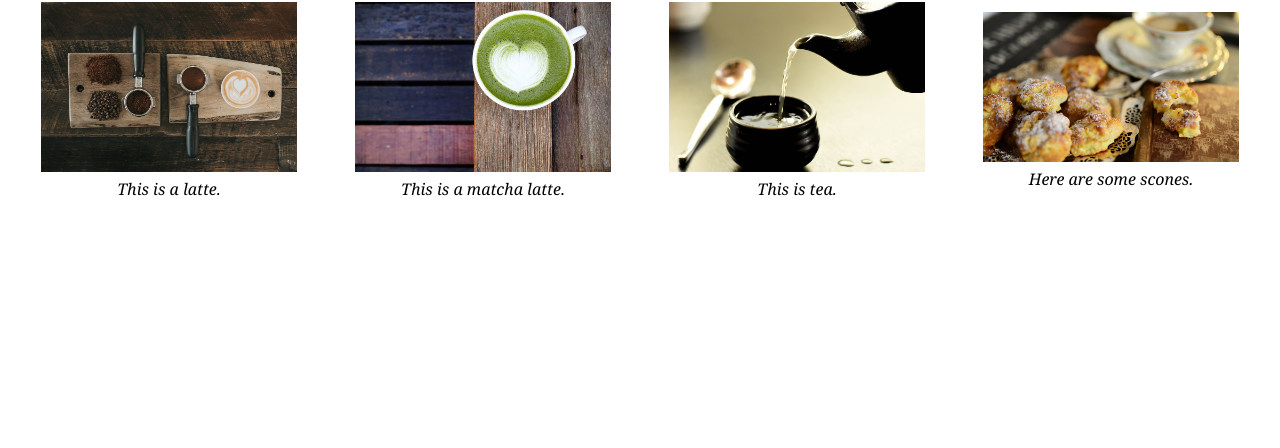
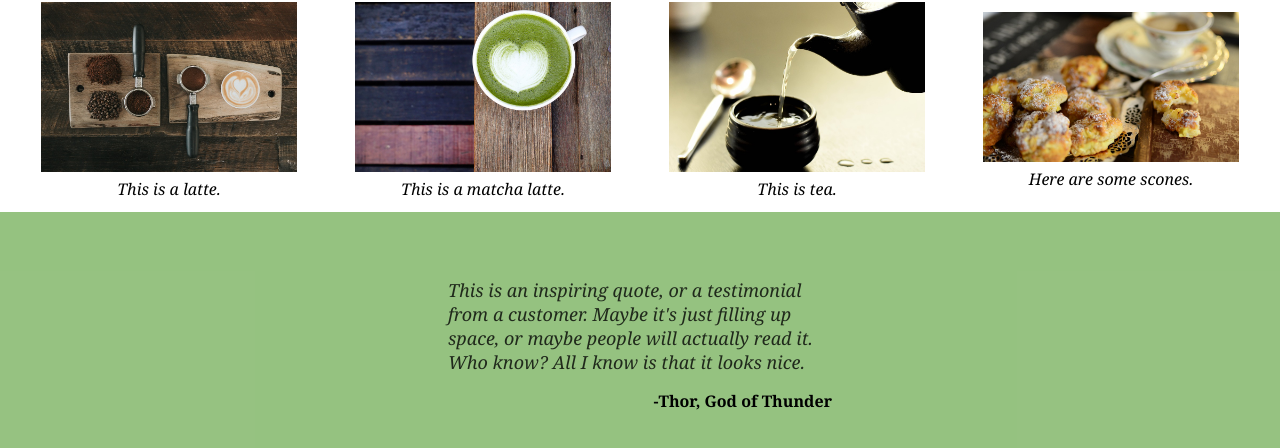
Before and after one commit to cifellir/odin-landing-page, a plain HTML site: page index.html in a window 1280 px wide. Shown: the part 492-940 px from the top of the page. Before the commit the page ends 800 px from the top, so only its background shows below. Drawn offline with Linux system fonts and the light colour scheme.

Commit message:
modify index.html and styles.css

```diff
--- a/index.html
+++ b/index.html
@@ -51,8 +51,16 @@
             <span class="caption">Here are some scones.</span>
         </div>
     </div>
+</random>
 
-</random>
+<quote>
+    <div class="quote">
+        <p class="nice">
+            This is an inspiring quote, or a testimonial from a customer. Maybe it's just filling up space, or maybe people will actually read it. Who know? All I know is that it looks nice.
+        </p>
+        <p class="author">-Thor, God of Thunder</p>
+    </div>
+</quote>
 
 </body>
 </html>
--- a/styles.css
+++ b/styles.css
@@ -125,3 +125,31 @@ h2 {
     margin-top: 6px;
 
 }
+
+.quote {
+    display: flex;
+    flex-direction: column;
+    justify-content: space-between;
+    align-items: flex-end;
+    padding-top: 48px;
+    padding-bottom: 48px;
+    padding-left: 35vw;
+    padding-right: 35vw;
+
+}
+
+quote {
+    align-self: center;
+    background-color: #358b0d85;
+}
+
+.nice {
+    font-size: 18px;
+    font-style: italic;
+    color: rgba(0, 0, 0, 0.788);
+    margin-bottom: 8px;
+}
+.author {
+    font-weight: 900;
+    margin-top: 8px;
+}
```
